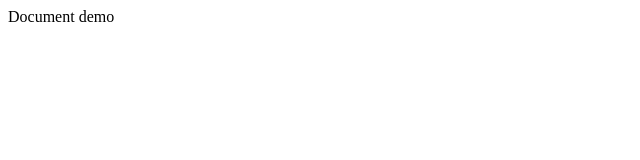
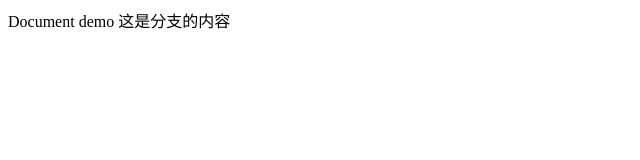
Before and after one commit to KairongChen-l/git-demo, a plain HTML site: page index.html in a window 1280 px wide. Shown: the whole page, without its empty margins (0-640 px from the left). Drawn offline with Linux system fonts and the light colour scheme.

Commit message:
我在1-11上做了修改

```diff
--- a/index.html
+++ b/index.html
@@ -7,5 +7,8 @@
     </head>
     <body>
         demo
+
+
+        这是分支的内容
     </body>
 </html>
```
